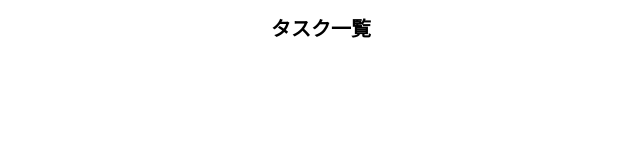
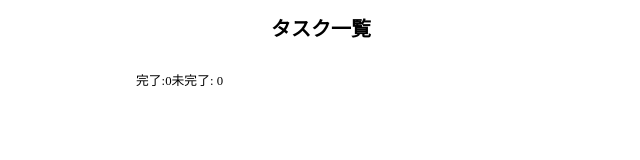
Before and after one commit to yuki178504/my-vite-todo, a Vue app: page / in a window 1280 px wide. Shown: the part 171-331 px from the top of the page, without its empty margins (319-959 px from the left). Built offline with nearby package versions, Linux system fonts and the light colour scheme.

Commit message:
[add]算出プロパティを用いて、完了、未完了の数を表示するように実装

```diff
--- a/src/components/MainTodo.vue
+++ b/src/components/MainTodo.vue
@@ -6,7 +6,7 @@
 // 変更ボタンを押した際にfalseにする
 const isEditRef = ref(false);
 
-const { todoListRef, add, show, edit, del, check } = useTodoList();
+const { todoListRef, add, show, edit, del, check, countFin } = useTodoList();
 
 // Todoリストを登録するための関数
 const addTodo = () => {
@@ -66,6 +66,10 @@
         <button class="delete" @click="deleteTodo(todo.id)">削除</button>
       </div>
     </div>
+  </div>
+  <div class="finCount">
+    <span>完了:{{ countFin }}</span>
+    <span>未完了: {{ todoListRef.length - countFin }}</span>
   </div>
 </template>
 
@@ -155,4 +159,9 @@
   background-color: blueviolet;
   color: #777;
 }
+
+.finCount {
+  margin-top: 8px;
+  font-size: 0.8em;
+}
 </style>
--- a/src/composables/useTodoList.js
+++ b/src/composables/useTodoList.js
@@ -1,4 +1,4 @@
-import { ref } from 'vue';
+import { ref, computed } from 'vue';
 
 export const useTodoList = () => {
   // ローカルストレージから値を取り出して、ls変数に格納している
@@ -66,6 +66,7 @@
     localStorage.todoList = JSON.stringify(todoListRef.value);
   };
 
+  // チェックをした場合の処理
   const check = (id) => {
     const todo = findById(id);
     const idx = findIndexById(id);
@@ -75,5 +76,13 @@
     localStorage.todoList = JSON.stringify(todoListRef.value);
   };
 
-  return { todoListRef, add, show, edit, del, check };
+  // チェックをした数を数える関数
+  const countFin = computed(() => {
+    // finArrという変数にデータが入った配列から、チェックをしてあるものだけを抜き出して、それを配列で返す。
+    const finArr = todoListRef.value.filter((todo) => todo.checked);
+    // 上記で抜き出した配列に対して、数を数えている
+    return finArr.length;
+  });
+
+  return { todoListRef, add, show, edit, del, check, countFin };
 };
```
